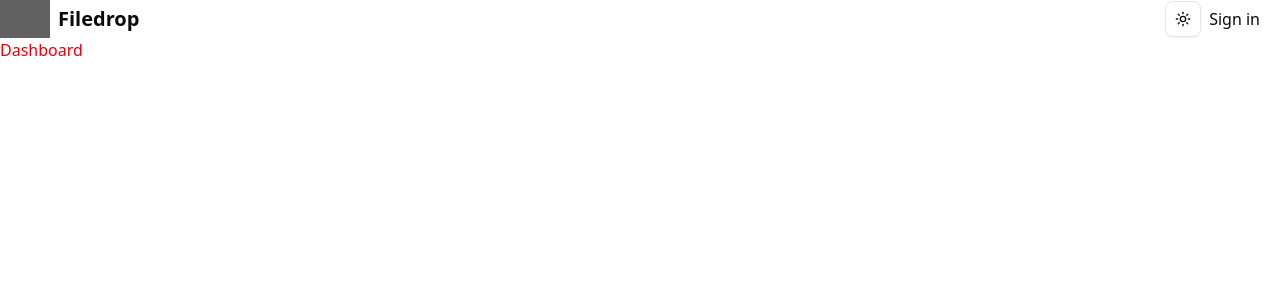
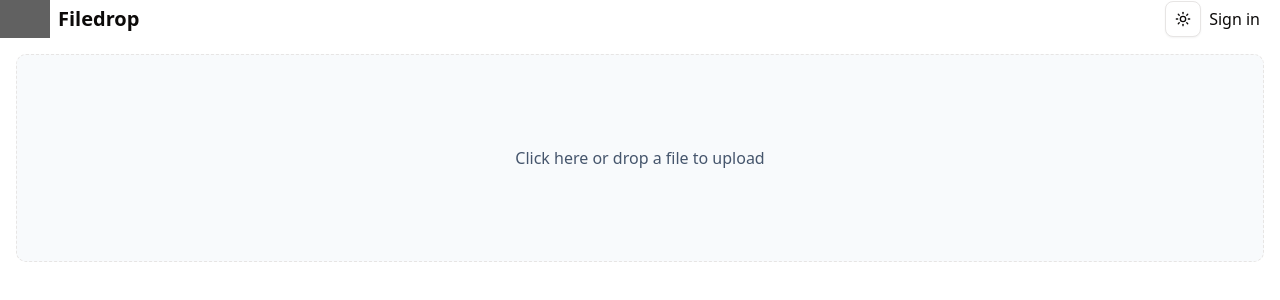
Before and after one commit to munaciella/filedrop, a Next.js app: page /dashboard in a window 1280 px wide. Shown: the top 300 px of the page. Built offline with nearby package versions, Linux system fonts and the light colour scheme; no server answers; grey boxes are pictures that could not be loaded.

Commit message:
add react dropzone to dashboard page

```diff
--- a/package.json
+++ b/package.json
@@ -19,6 +19,7 @@
     "next-themes": "^0.4.4",
     "react": "^19.0.0",
     "react-dom": "^19.0.0",
+    "react-dropzone": "^14.3.8",
     "tailwind-merge": "^3.0.2",
     "tailwindcss-animate": "^1.0.7"
   },
--- a/src/app/dashboard/page.tsx
+++ b/src/app/dashboard/page.tsx
@@ -1,7 +1,11 @@
-const DashboardPage = () => {
+import Dropzone from "@/components/Dropzone"
+import { auth } from "@clerk/nextjs/server"
+
+const DashboardPage = async () => {
+  const { userId } = await auth()
   return (
     <div>
-      <h1 className="text-red-600">Dashboard</h1>
+      <Dropzone />
     </div>
   )
 }
--- /dev/null
+++ b/src/components/Dropzone.tsx
@@ -0,0 +1,54 @@
+"use client";
+
+import { cn } from "@/lib/utils";
+import DropzoneComponent from "react-dropzone";
+
+const Dropzone = () => {
+  const maxSize = 20971520;
+
+  return (
+    <div>
+      <DropzoneComponent
+        minSize={0}
+        maxSize={maxSize}
+        onDrop={(acceptedFiles) => {
+          console.log(acceptedFiles);
+        }}
+      >
+        {({
+          getRootProps,
+          getInputProps,
+          isDragActive,
+          isDragReject,
+          fileRejections,
+        }) => {
+
+            const isFileTooLarge =
+            fileRejections.length > 0 && fileRejections[0].file.size > maxSize;
+
+           return (
+          <section className="m-4">
+            <div {...getRootProps()}
+            className={cn(
+                "w-full h-52 flex justify-center items-center p-5 border border-dashed rounded-lg text-center",
+                isDragActive
+                ? "bg-[#035FFE] text-white animate-pulse"
+                : "bg-slate-100/50 dark:bg-slate-800/50 text-slate-600 dark:text-slate-400",
+            )}
+            >
+              <input {...getInputProps()} />
+              {!isDragActive && "Click here or drop a file to upload"}
+              {isDragActive && !isDragReject && "Drop to upload the file!"}
+              {isDragReject && "File type not accepted, sorry!"}
+              {isFileTooLarge && (
+                <div className="text-danger mt-2">File is too large!</div>
+              )}
+            </div>
+          </section>
+        )}}
+      </DropzoneComponent>
+    </div>
+  );
+};
+
+export default Dropzone;
```
Also changed, not shown: 1 other file (tests, documents, lock files or other folders).
